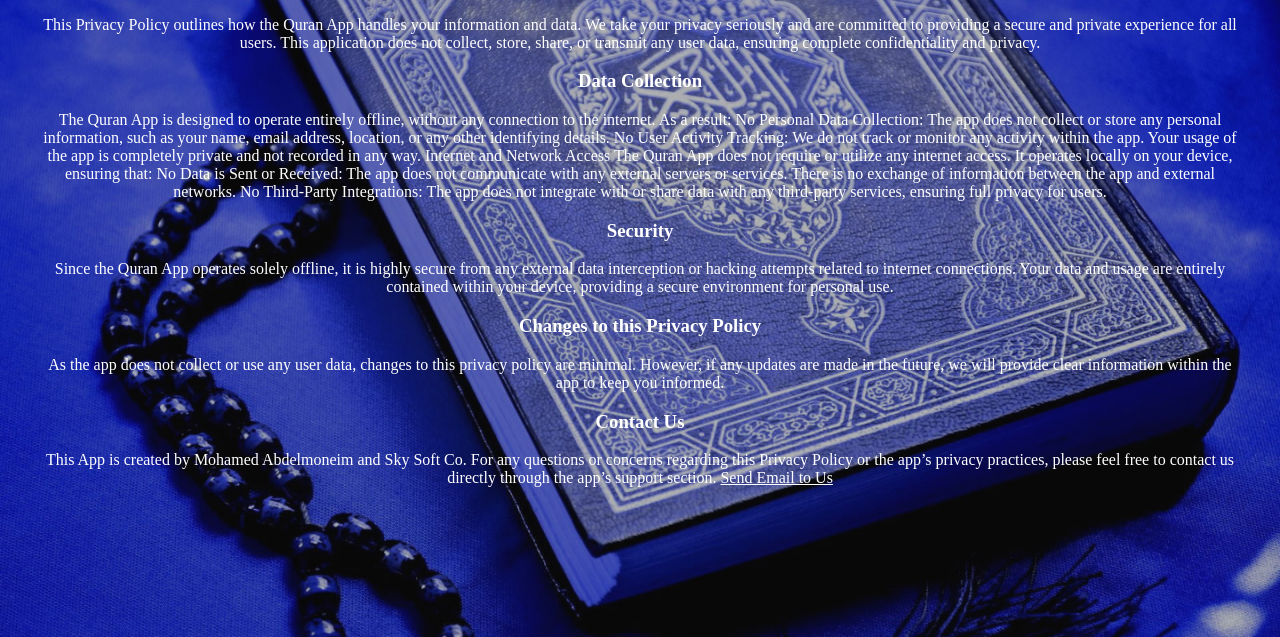
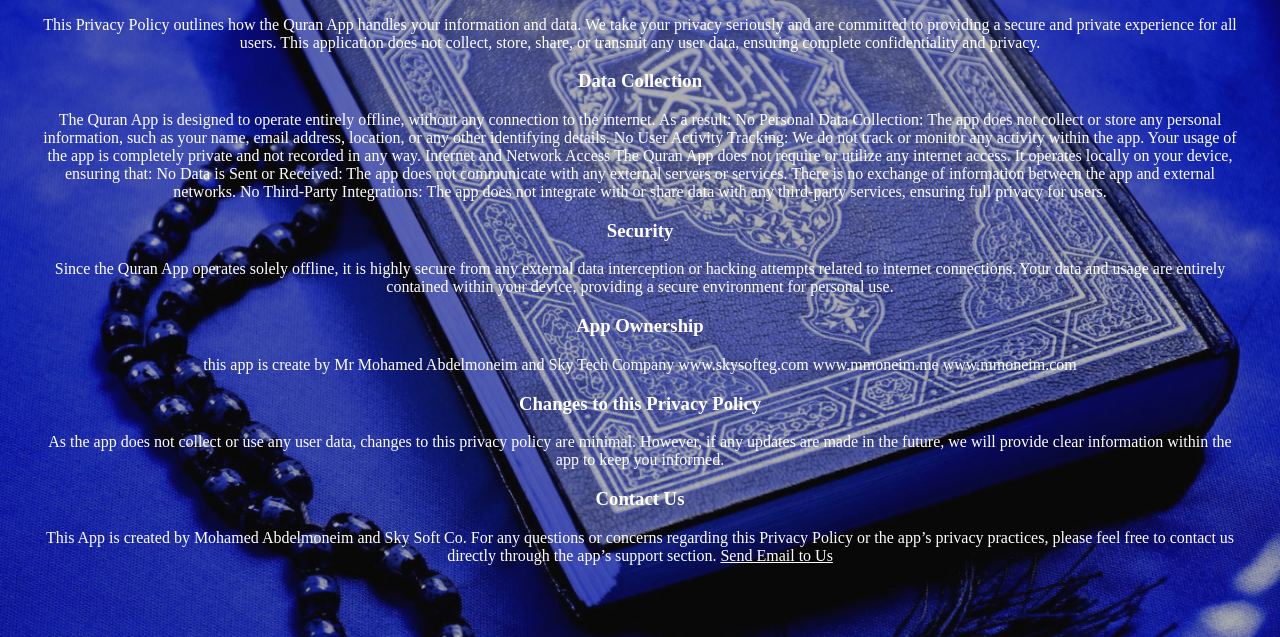
Before and after one commit to mohamed-moneim/quran-prvcy, a plain HTML site: page index.html in a window 1280 px wide. Shown: the part 163-800 px from the top of the page. Drawn offline with Linux system fonts and the light colour scheme.

Commit message:
Update index.html

```diff
--- a/index.html
+++ b/index.html
@@ -43,6 +43,11 @@ p{
     No Third-Party Integrations: The app does not integrate with or share data with any third-party services, ensuring full privacy for users.
     <h3>Security</h3>
     Since the Quran App operates solely offline, it is highly secure from any external data interception or hacking attempts related to internet connections. Your data and usage are entirely contained within your device, providing a secure environment for personal use.
+     <h3>App Ownership </h3>
+        this app is create by Mr Mohamed Abdelmoneim and Sky Tech Company
+        www.skysofteg.com
+        www.mmoneim.me
+        www.mmoneim.com
 
     <h3>Changes to this Privacy Policy</h3>
     As the app does not collect or use any user data, changes to this privacy policy are minimal. However, if any updates are made in the future, we will provide clear information within the app to keep you informed.
@@ -50,7 +55,7 @@ p{
     <h3>Contact Us</h3>
         This App is created by Mohamed Abdelmoneim and Sky Soft Co.
     For any questions or concerns regarding this Privacy Policy or the app’s privacy practices, please feel free to contact us directly through the app’s support section.
-    <a href="mailto:moh.abouelsaad@gmail.com">Send Email to Us</a>
+    <a href="mailto:kirbyaqua.app@gmail.com">Send Email to Us</a>
 </pre>
 </div>
 </body>
```
